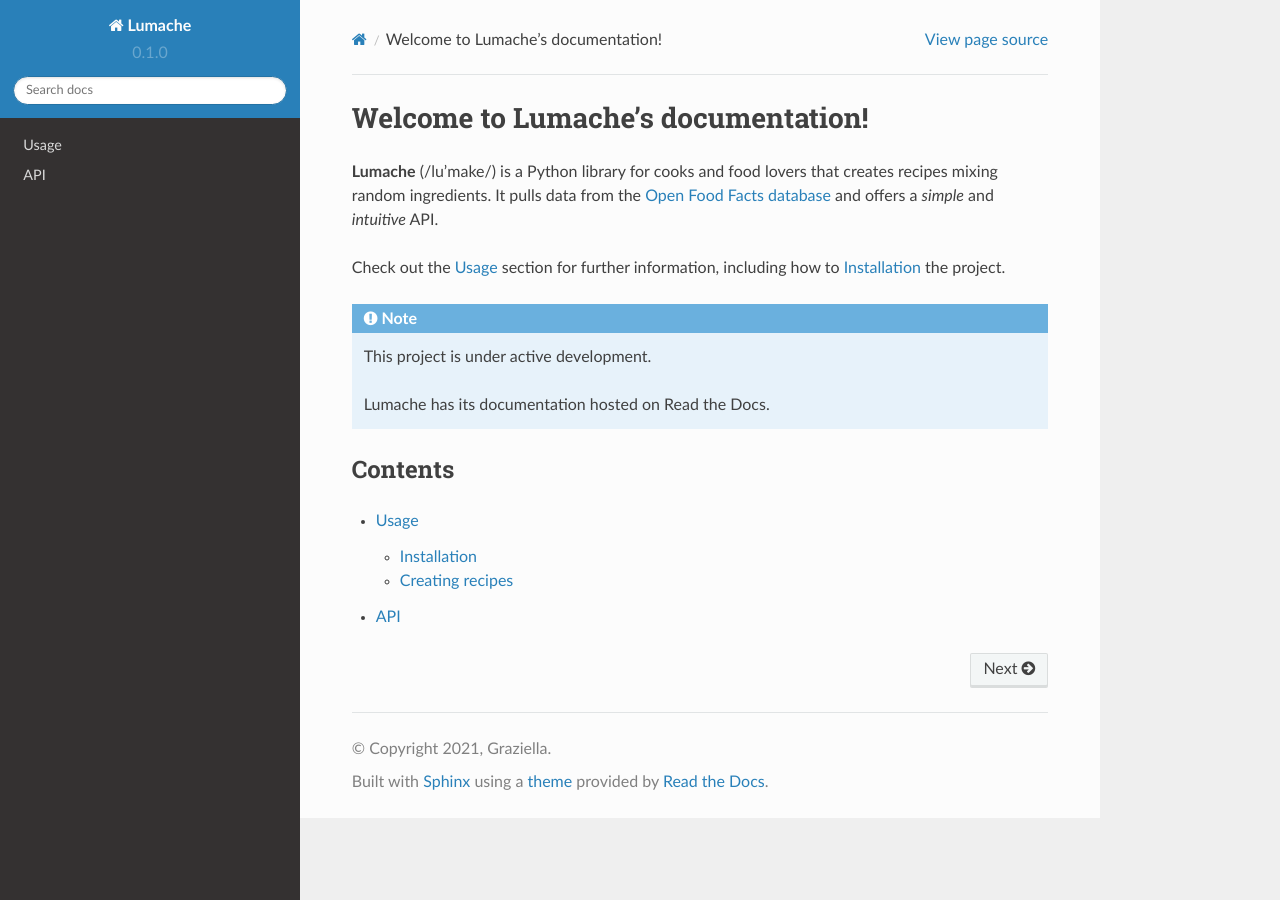
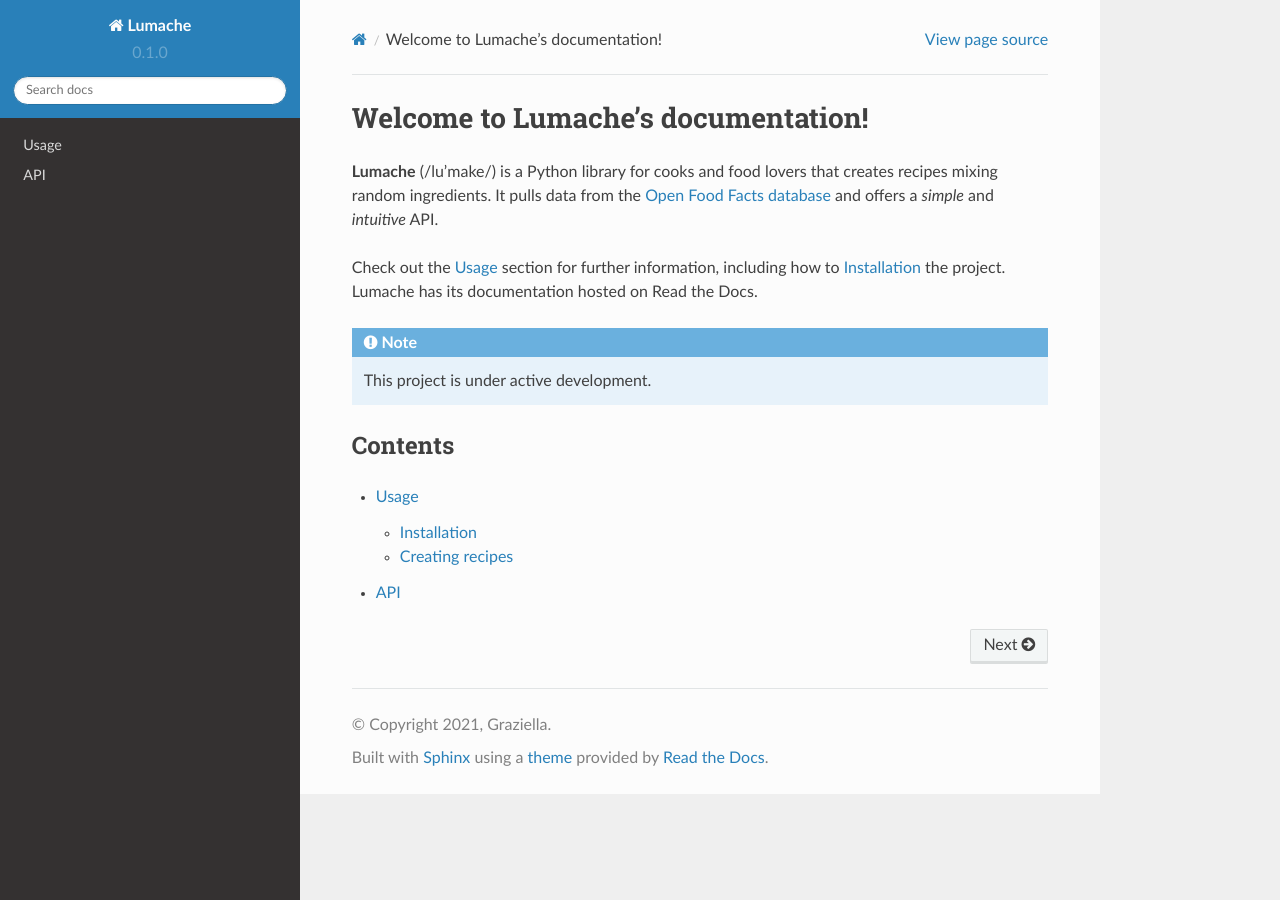
Before and after one commit to vinayk2005/rtd-tutorial, a Sphinx documentation site: the page built from docs/source/index.rst, in a window 1280 px wide. Built offline with Sphinx 7.4.7 and the Read the Docs theme 2.0.0, drawn with Linux system fonts in a browser that asks for light colours.

```diff
--- a/docs/source/index.rst
+++ b/docs/source/index.rst
@@ -8,12 +8,13 @@ and offers a *simple* and *intuitive* API.
 
 Check out the :doc:`usage` section for further information, including
 how to :ref:`installation` the project.
+Lumache has its documentation hosted on Read the Docs.
 
 .. note::
 
    This project is under active development.
 
-   Lumache has its documentation hosted on Read the Docs.
+
 
 Contents
 --------
```
